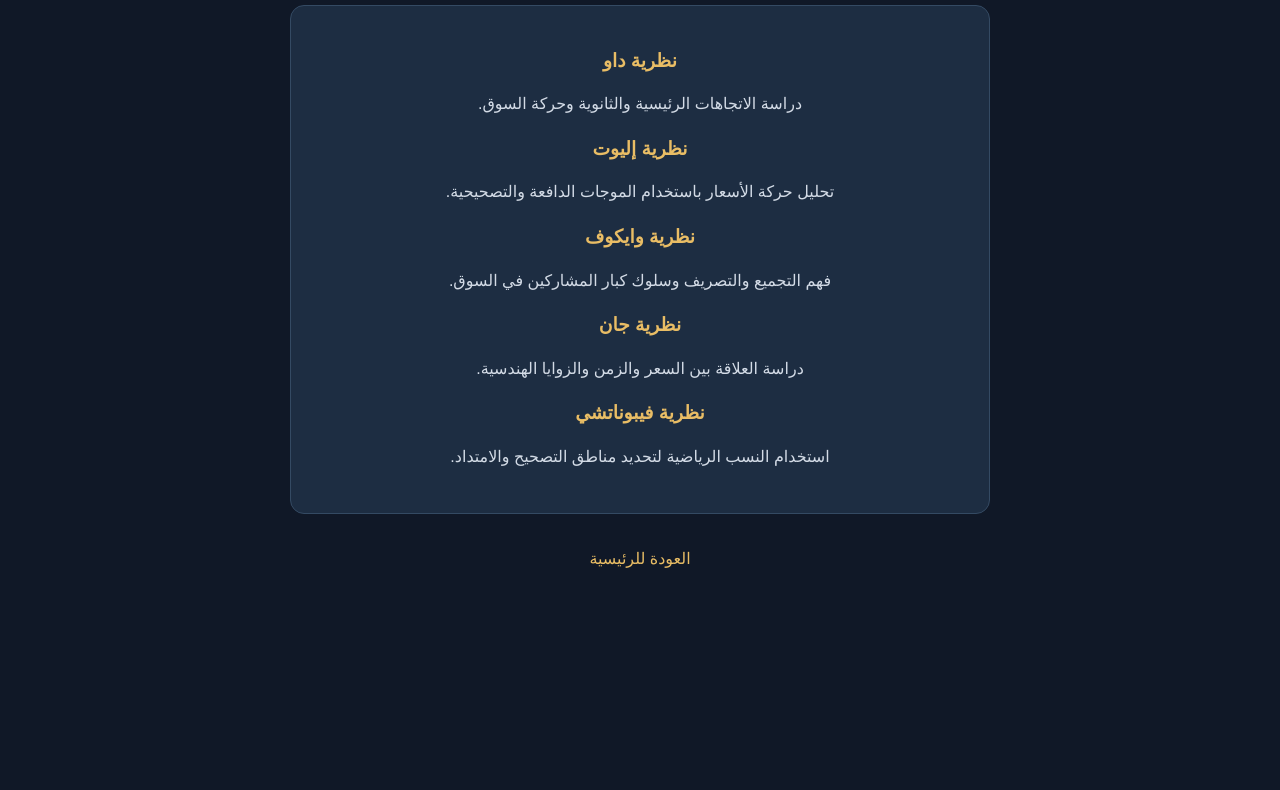
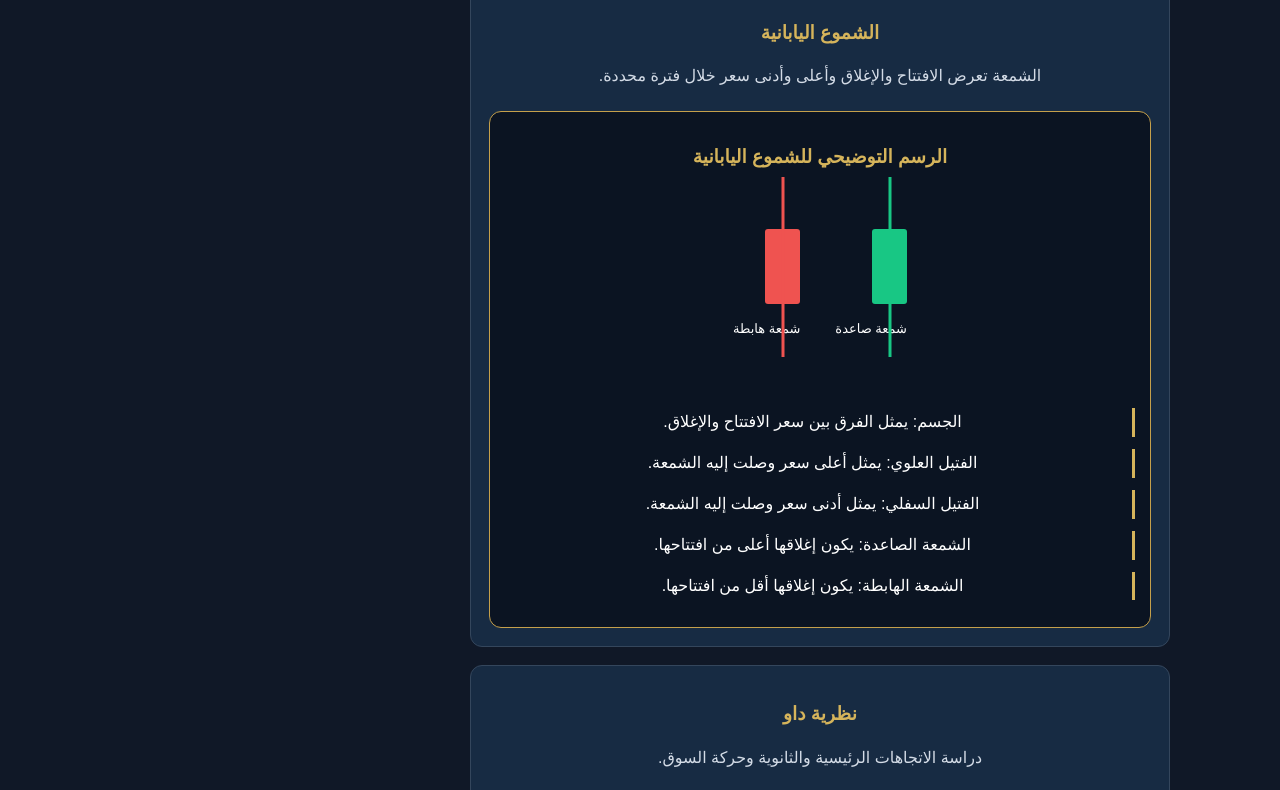
Before and after one commit to alsltynwraldyn-prog/-noor-aldin-academy, a plain HTML site: page theory.html in a window 1280 px wide. Shown: the part 276-1066 px from the top of the page. Before the commit the page ends 884 px from the top, so only its background shows below. Drawn offline with Linux system fonts and the light colour scheme.

Commit message:
Update theory.html

```diff
--- a/theory.html
+++ b/theory.html
@@ -1,3 +1,4 @@
+
 <!DOCTYPE html>
 <html lang="ar" dir="rtl">
 <head>
@@ -5,46 +6,161 @@
 <meta name="viewport" content="width=device-width, initial-scale=1.0">
 <title>النظريات الفنية | أكاديمية نور الدين</title>
 <link rel="stylesheet" href="style.css">
+
+<style>
+body {
+  background: #101827;
+  color: #fff;
+  font-family: Arial, sans-serif;
+}
+.container {
+  max-width: 1100px;
+  margin: auto;
+  padding: 20px;
+}
+header {
+  text-align: center;
+  padding: 25px 10px;
+  background: #172b43;
+  border-bottom: 2px solid #c5a04b;
+}
+h1, h2, h3 {
+  color: #d5b45b;
+}
+.theory-card {
+  background: #172b43;
+  border: 1px solid #34465c;
+  border-radius: 12px;
+  padding: 18px;
+  margin: 18px 0;
+}
+.candle-box {
+  background: #0b1422;
+  border: 1px solid #c5a04b;
+  border-radius: 12px;
+  padding: 15px;
+  margin-top: 20px;
+}
+.candles {
+  display: flex;
+  justify-content: center;
+  align-items: center;
+  gap: 35px;
+  height: 210px;
+}
+.candle {
+  position: relative;
+  width: 35px;
+  height: 75px;
+  border-radius: 3px;
+}
+.candle::before {
+  content: "";
+  position: absolute;
+  width: 3px;
+  height: 180px;
+  left: 50%;
+  top: -52px;
+  transform: translateX(-50%);
+  background: currentColor;
+  z-index: 0;
+}
+.bullish {
+  background: #18c784;
+  color: #18c784;
+}
+.bearish {
+  background: #ef5350;
+  color: #ef5350;
+}
+.candle-label {
+  text-align: center;
+  color: #fff;
+  font-size: 13px;
+}
+.info {
+  border-right: 3px solid #d5b45b;
+  padding-right: 12px;
+  margin: 12px 0;
+  line-height: 1.8;
+}
+.back {
+  display: inline-block;
+  color: #d5b45b;
+  padding: 12px;
+  text-decoration: none;
+}
+</style>
 </head>
+
 <body>
 
 <header>
 <h1>أكاديمية نور الدين</h1>
-    <p>مكتبة النظريات والتحليل الفني</p>
+<p>مكتبة النظريات والتحليل الفني والأسواق المالية</p>
 </header>
 
 <main class="container">
+
 <h2>النظريات الفنية</h2>
 
-    <section class="theory-list">
-      <article>
+<section class="theory-card">
+<h3>الشموع اليابانية</h3>
+
+<p>الشمعة تعرض الافتتاح والإغلاق وأعلى وأدنى سعر خلال فترة محددة.</p>
+
+<div class="candle-box">
+<h3>الرسم التوضيحي للشموع اليابانية</h3>
+
+<div class="candles">
+
+<div>
+<div class="candle bullish"></div>
+<p class="candle-label">شمعة صاعدة</p>
+</div>
+
+<div>
+<div class="candle bearish"></div>
+<p class="candle-label">شمعة هابطة</p>
+</div>
+
+</div>
+
+<div class="info">الجسم: يمثل الفرق بين سعر الافتتاح والإغلاق.</div>
+<div class="info">الفتيل العلوي: يمثل أعلى سعر وصلت إليه الشمعة.</div>
+<div class="info">الفتيل السفلي: يمثل أدنى سعر وصلت إليه الشمعة.</div>
+<div class="info">الشمعة الصاعدة: يكون إغلاقها أعلى من افتتاحها.</div>
+<div class="info">الشمعة الهابطة: يكون إغلاقها أقل من افتتاحها.</div>
+</div>
+</section>
+
+<section class="theory-card">
 <h3>نظرية داو</h3>
 <p>دراسة الاتجاهات الرئيسية والثانوية وحركة السوق.</p>
-      </article>
+</section>
 
-      <article>
+<section class="theory-card">
 <h3>نظرية إليوت</h3>
 <p>تحليل حركة الأسعار باستخدام الموجات الدافعة والتصحيحية.</p>
-      </article>
+</section>
 
-      <article>
+<section class="theory-card">
 <h3>نظرية وايكوف</h3>
 <p>فهم التجميع والتصريف وسلوك كبار المشاركين في السوق.</p>
-      </article>
+</section>
 
-      <article>
+<section class="theory-card">
 <h3>نظرية جان</h3>
 <p>دراسة العلاقة بين السعر والزمن والزوايا الهندسية.</p>
-      </article>
+</section>
 
-      <article>
+<section class="theory-card">
 <h3>نظرية فيبوناتشي</h3>
 <p>استخدام النسب الرياضية لتحديد مناطق التصحيح والامتداد.</p>
-      </article>
 </section>
 
-    <a href="index.html">العودة للرئيسية</a>
+<a class="back" href="index.html">العودة للرئيسية</a>
+
 </main>
-
 </body>
 </html>
```
Lines whose indentation alone changed are shown as unchanged.
